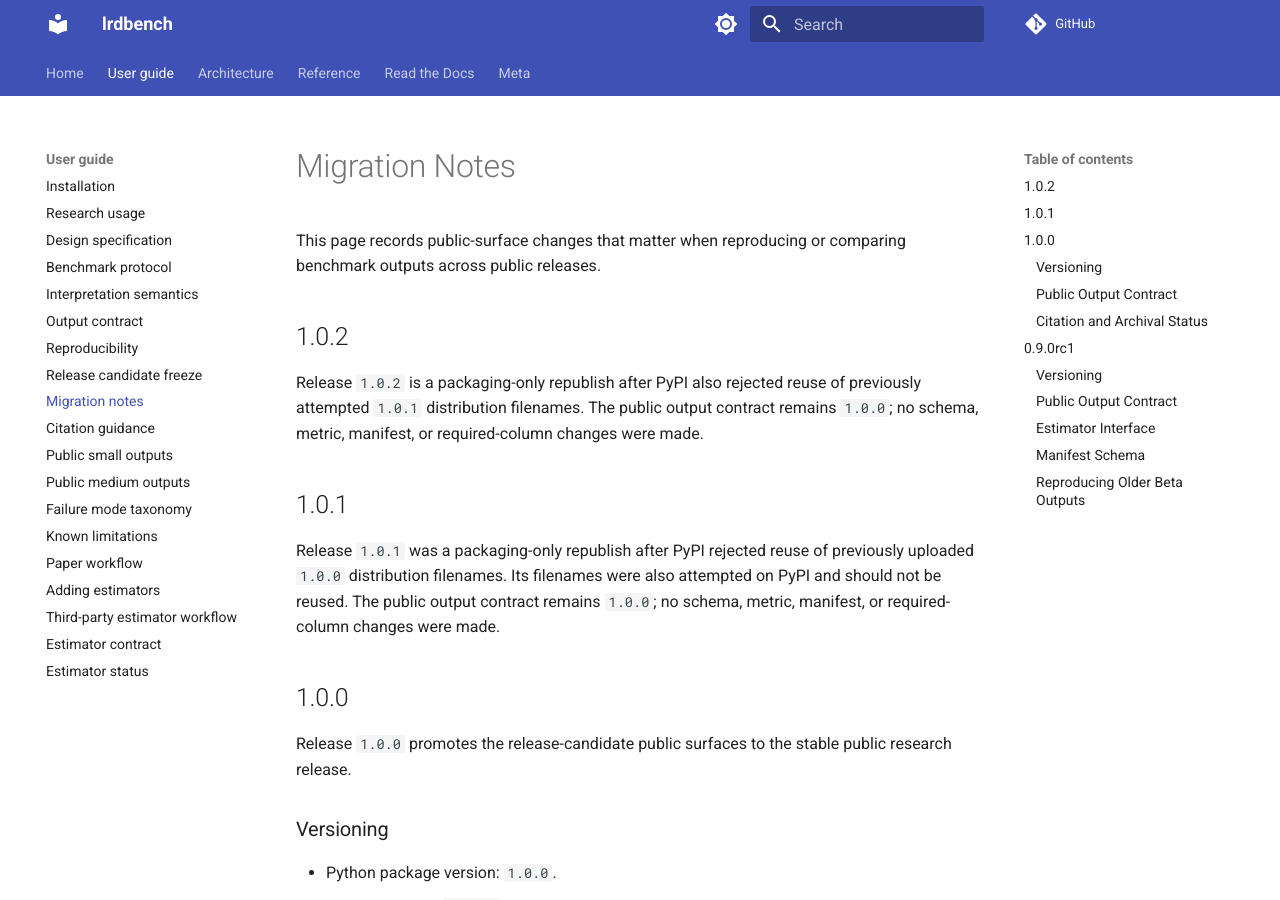
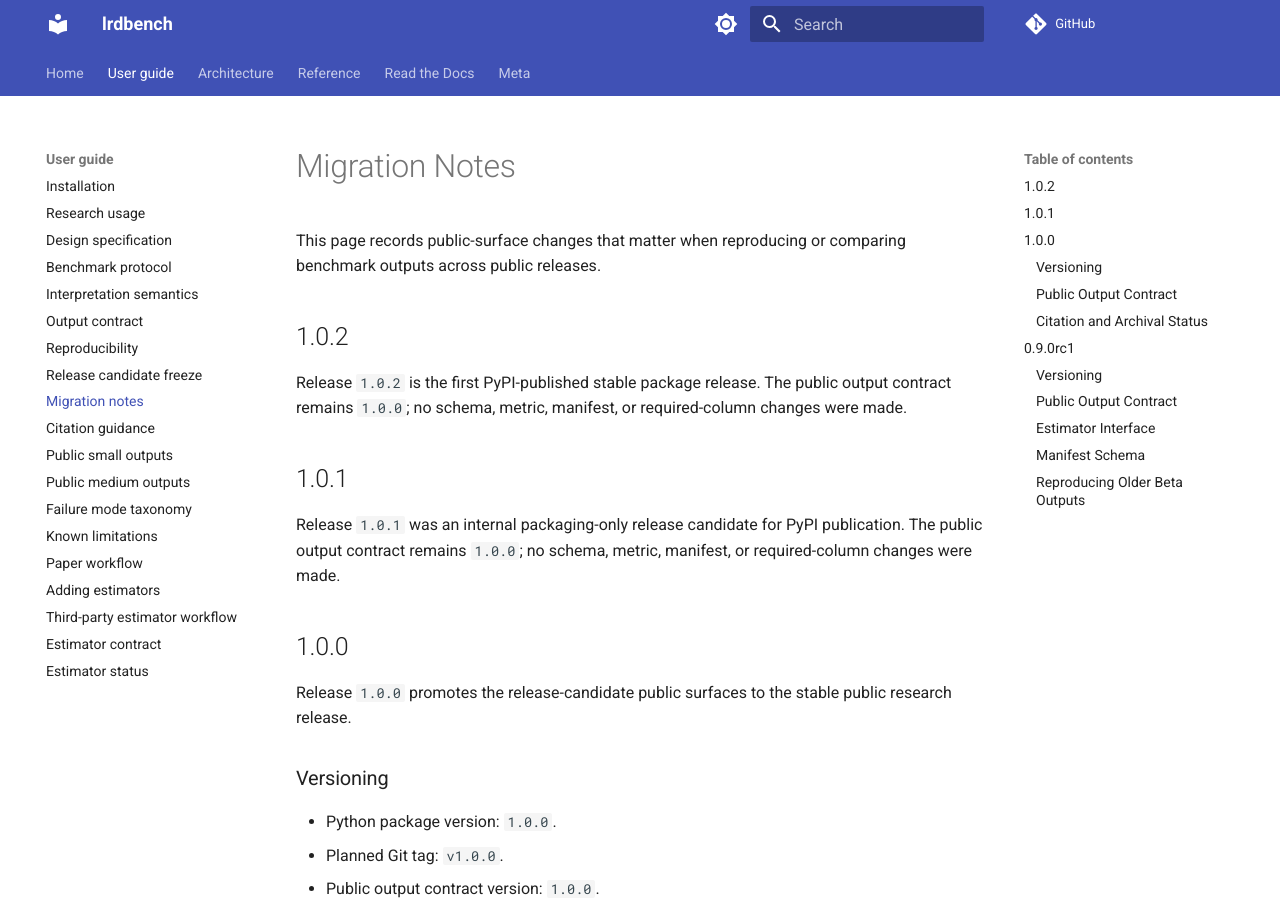
Before and after one commit to dave2k77/lrdbench, an MkDocs documentation site: the page built from docs/migration.md, in a window 1280 px wide and 900 px high. Built offline with MkDocs 1.6.1 and Material for MkDocs 9.7.7, drawn with Linux system fonts in a browser that asks for light colours; comment, search, counter and statistics services are not loaded.

Commit message:
Clean public release history notes

```diff
--- a/docs/migration.md
+++ b/docs/migration.md
@@ -5,16 +5,13 @@ outputs across public releases.
 
 ## 1.0.2
 
-Release `1.0.2` is a packaging-only republish after PyPI also rejected reuse of previously
-attempted `1.0.1` distribution filenames. The public output contract remains `1.0.0`; no schema,
-metric, manifest, or required-column changes were made.
+Release `1.0.2` is the first PyPI-published stable package release. The public output contract
+remains `1.0.0`; no schema, metric, manifest, or required-column changes were made.
 
 ## 1.0.1
 
-Release `1.0.1` was a packaging-only republish after PyPI rejected reuse of previously uploaded
-`1.0.0` distribution filenames. Its filenames were also attempted on PyPI and should not be reused.
-The public output contract remains `1.0.0`; no schema, metric, manifest, or required-column
-changes were made.
+Release `1.0.1` was an internal packaging-only release candidate for PyPI publication. The public
+output contract remains `1.0.0`; no schema, metric, manifest, or required-column changes were made.
 
 ## 1.0.0
 
```
Also changed, not shown: CHANGELOG.md (+2 -4 lines).
